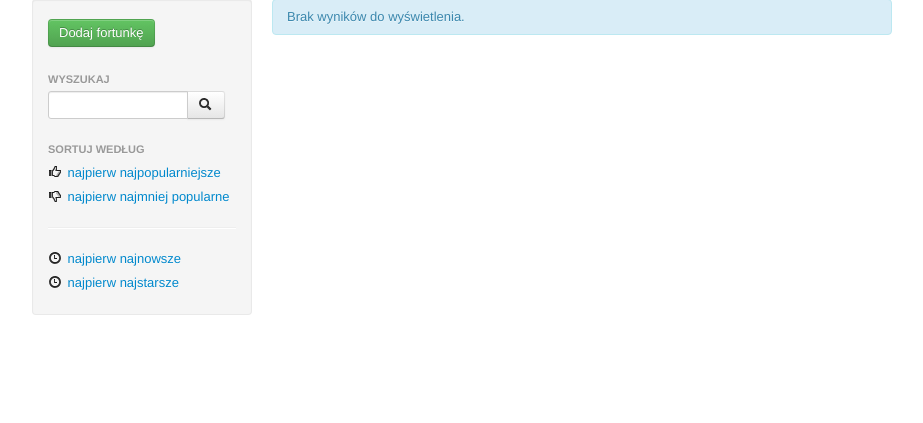
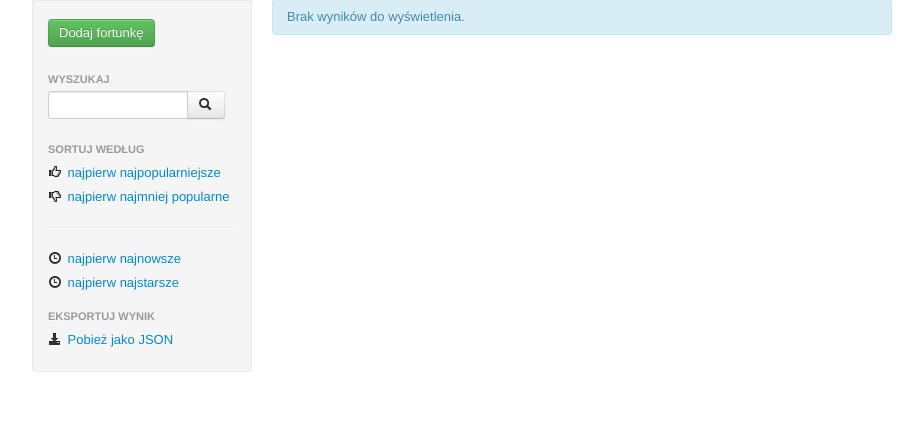
Before and after one commit to kichawa/fortunki, a Flask app: template src/templates/list.html in a window 1280 px wide. Shown: the part 101-524 px from the top of the page, without its empty margins (138-1061 px from the left). Run offline with Flask 2, Linux system fonts and the light colour scheme; the template is opened without the code that fills it, so the values that code supplies are empty; parts of the project's set-up code (start-up, migrations or seed data) failed here and were passed over.

Commit message:
dump to json support added

```diff
--- a/src/app.py
+++ b/src/app.py
@@ -39,9 +39,13 @@ def strftime(dt, format):
 
 @app.route("/")
 @app.route("/order/<order>/")
-def list_entries(order="-votes_count"):
+@app.route("/order/<order>/<export_as>/")
+def list_entries(order="-votes_count", export_as=None):
     if order not in ["-votes_count", "votes_count", "created", "-created"]:
         return flask.abort(404)
+    if export_as not in [None, "json"]:
+        return flask.abort(404)
+
     entries = db.Entry.select().order_by(order)
     paginator = pagination.Paginator(entries, settings.PER_PAGE_LIMIT)
     try:
@@ -51,6 +55,18 @@ def list_entries(order="-votes_count"):
     if page_num < 1:
         page_num = 1
     page = paginator.page(page_num)
+    if export_as == "json":
+        meta = {
+            'page': {
+                'number':page.number,
+                'has_next': page.has_next(),
+                'has_previous': page.has_previous(),
+            },
+            'order': order,
+            'total_count': paginator.count(),
+        }
+        return flask.jsonify(meta=meta,
+                objects=[o.json_ready() for o in page.objects_list])
     return flask.render_template("list.html", entries_page=page)
 
 @app.route("/add/", methods=['GET', 'POST'])
--- a/src/templates/list.html
+++ b/src/templates/list.html
@@ -46,6 +46,15 @@
                     <a href="/order/-created/">
                         <i class="icon-time"></i>
                         najpierw najstarsze
+                    </a>
+                </li>
+                <li class="nav-header">
+                    Eksportuj wynik
+                </li>
+                <li>
+                    <a href="">
+                        <i class="icon-download-alt"></i>
+                        Pobież jako JSON
                     </a>
                 </li>
             </ul>
```
Also changed, not shown: src/db.py (+8 -0 lines).
